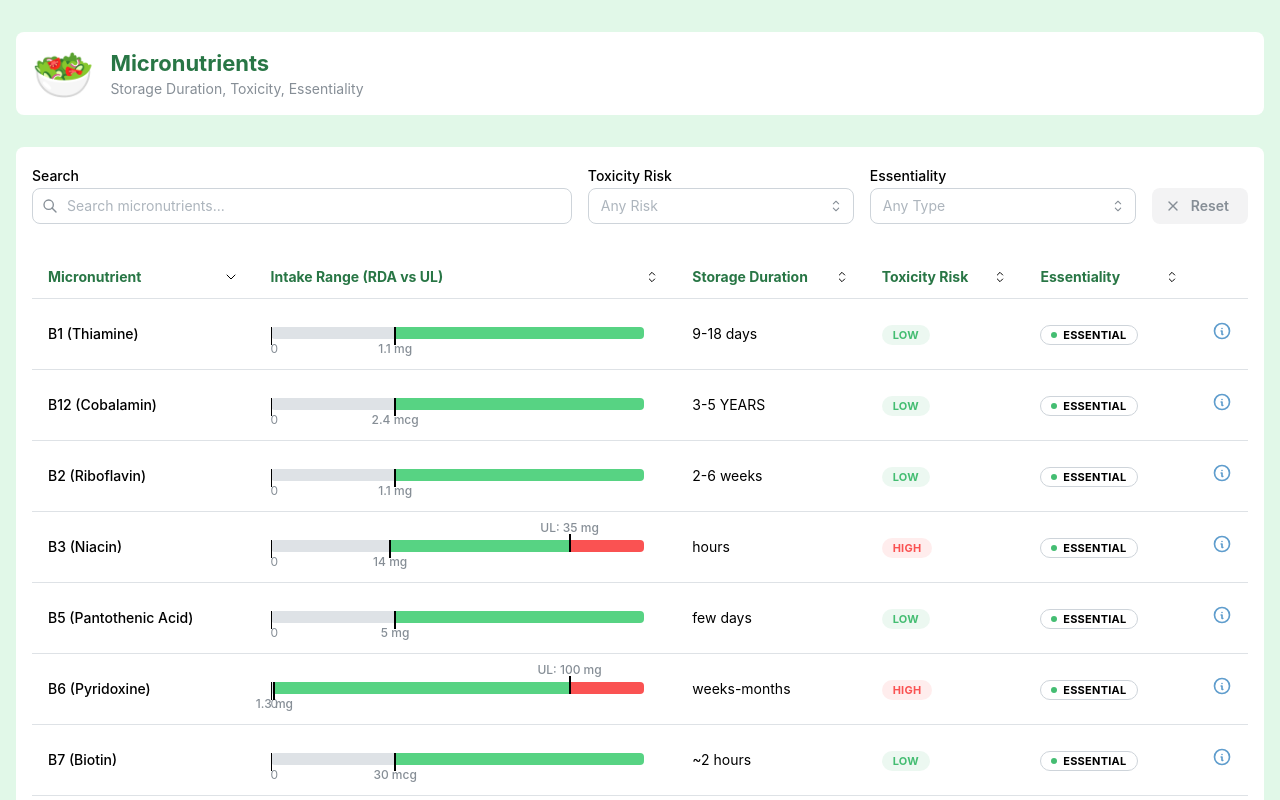
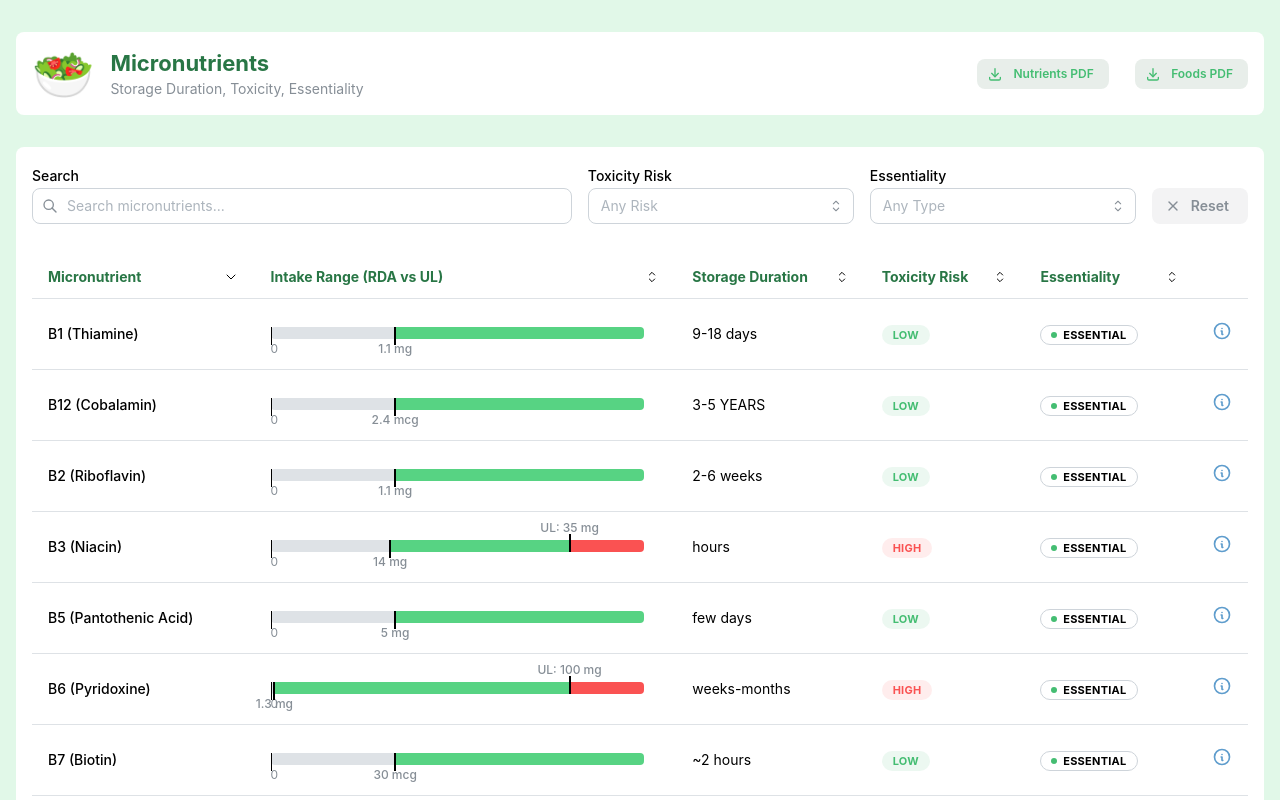
Before and after one commit to jeffreyruoss/micronutrients, a React (Vite) app: page / in a window 1280 px wide. Shown: the top 800 px of the page. Built offline with nearby package versions, Linux system fonts and the light colour scheme.

Commit message:
feat: Add PDF download functionality for nutrient and food facts, integrating download buttons into the header.

```diff
--- a/package.json
+++ b/package.json
@@ -13,6 +13,7 @@
     "@mantine/core": "^8.3.10",
     "@mantine/hooks": "^8.3.10",
     "@tabler/icons-react": "^3.35.0",
+    "jspdf": "^3.0.4",
     "postcss": "^8.5.6",
     "postcss-preset-mantine": "^1.18.0",
     "postcss-simple-vars": "^7.0.1",
--- a/src/App.jsx
+++ b/src/App.jsx
@@ -1,5 +1,7 @@
 import { useState, useEffect, useMemo } from 'react';
-import { Container, Paper, Stack, LoadingOverlay } from '@mantine/core';
+import { Container, Paper, Stack, LoadingOverlay, Button } from '@mantine/core';
+import { IconDownload } from '@tabler/icons-react';
+import { jsPDF } from 'jspdf';
 import { Header } from './components/Header';
 import { FilterBar } from './components/FilterBar';
 import { NutrientTable } from './components/NutrientTable';
@@ -55,11 +57,71 @@ function App() {
     setEssential(null);
   };
 
+  const downloadNutrientFacts = () => {
+    const doc = new jsPDF();
+    doc.setFontSize(10);
+
+    let y = 10;
+    const lineHeight = 7;
+    const pageHeight = doc.internal.pageSize.height;
+
+    data.forEach((n) => {
+        const sentence = `${n.name} has an RDA of ${n.rda}, ${n.ul ? 'an upper limit of ' + n.ul : 'no upper limit'}, a storage duration of ${n.storage}, a ${n.toxicity.replace('_', ' ')} toxicity risk and is ${n.essential === 'essential' ? 'an essential' : 'a ' + n.essential} nutrient.`;
+
+        const splitText = doc.splitTextToSize(sentence, 190);
+
+        if (y + (splitText.length * lineHeight) > pageHeight - 10) {
+            doc.addPage();
+            y = 10;
+        }
+
+        doc.text(splitText, 10, y);
+        y += (splitText.length * lineHeight) + 2; // Extra spacing
+    });
+
+    doc.save('nutrient-facts.pdf');
+  };
+
+  const downloadFoodFacts = () => {
+    const doc = new jsPDF();
+    doc.setFontSize(10);
+
+    let y = 10;
+    const lineHeight = 7;
+    const pageHeight = doc.internal.pageSize.height;
+
+    data.forEach((n) => {
+        const foods = foodData[n.id];
+        if (!foods) return;
+
+        const sentence = `${n.name} top vegan food sources are ${foods.vegan.join(', ')}. Top vegetarian sources are ${foods.vegetarian.join(', ')}. Top omnivore sources are ${foods.omnivore.join(', ')}.`;
+
+        const splitText = doc.splitTextToSize(sentence, 190);
+
+        if (y + (splitText.length * lineHeight) > pageHeight - 10) {
+            doc.addPage();
+            y = 10;
+        }
+
+        doc.text(splitText, 10, y);
+        y += (splitText.length * lineHeight) + 2;
+    });
+
+    doc.save('food-facts.pdf');
+  };
+
   return (
     <Container size="xl" py="xl">
         <LoadingOverlay visible={loading} overlayProps={{ radius: "sm", blur: 2 }} />
 
-        <Header />
+        <Header>
+            <Button leftSection={<IconDownload size={16} />} variant="light" color="salad-green.9" onClick={downloadNutrientFacts} size="xs" mr="xs">
+                Nutrients PDF
+            </Button>
+            <Button leftSection={<IconDownload size={16} />} variant="light" color="salad-green.9" onClick={downloadFoodFacts} size="xs">
+                Foods PDF
+            </Button>
+        </Header>
 
         <Paper p="md">
             <Stack>
--- a/src/components/Header.jsx
+++ b/src/components/Header.jsx
@@ -1,6 +1,6 @@
 import { Container, Title, Text, Group, Paper } from '@mantine/core';
 
-export function Header() {
+export function Header({ children }) {
   return (
     <Paper p="md" mb="xl" component="header">
         <Group justify="space-between" align="center">
@@ -11,6 +11,9 @@ export function Header() {
                     <Text size="sm" c="dimmed">Storage Duration, Toxicity, Essentiality</Text>
                 </div>
             </Group>
+            <Group>
+                {children}
+            </Group>
         </Group>
     </Paper>
   );
```
Also changed, not shown: 1 other file (tests, documents, lock files or other folders).
